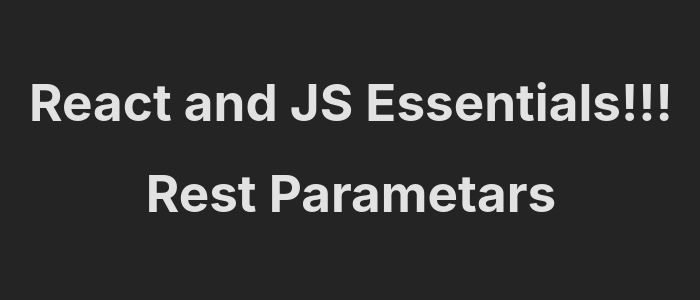
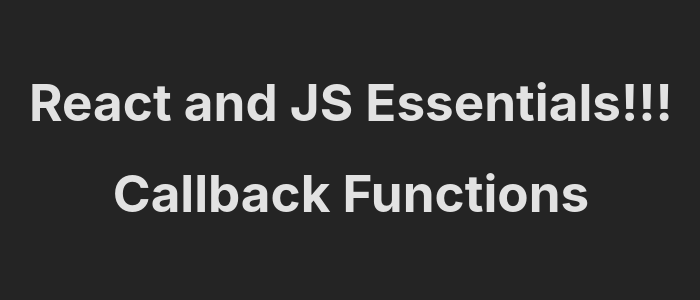
Before and after one commit to Kristijan-Karanfiloski/ReactEssentialsLab, a React (Vite) app: page / in a window 1280 px wide. Shown: the top 300 px of the page, without its empty margins (289-989 px from the left). Built offline with nearby package versions, Linux system fonts and the light colour scheme.

Commit message:
'calback function'

```diff
--- a/src/App.jsx
+++ b/src/App.jsx
@@ -1,13 +1,12 @@
 import "./App.css";
-import RestParameters from "./components/rest_parameters/RestParametars.jsx";
-import SpreadOperator from "./components/spread_operator/SpreadOperator.jsx";
+import CallbackFunctions from "./components/callback_functions/CallbackFunctions";
 
 function App() {
   return (
     <>
       <div>
         <h1>React and JS Essentials!!!</h1>
-        <RestParameters />
+        <CallbackFunctions />
       </div>
     </>
   );
--- /dev/null
+++ b/src/components/callback_functions/CallbackFunctions.jsx
@@ -0,0 +1,43 @@
+import React from "react";
+
+// callback = a function that is passed as an argument to another function
+
+//            used to handle asynchronous operations:
+//           1. Reading a file
+//           2. Network requests
+//           3. Interacting with databases
+
+//           Hey when you're done , call this next.
+
+function CallbackFunctions() {
+  hello(goodBye);
+
+  function hello(callback) {
+    console.log("Hello!");
+    callback();
+  }
+
+  function goodBye() {
+    console.log("Goodbye!");
+  }
+  function sum(callback, x, y) {
+    let result = x + y;
+    callback(result);
+  }
+
+  function displayResult(result) {
+    console.log(result);
+  }
+
+  const resultFromTheSum = sum(displayResult, 3, 2);
+
+  console.log(resultFromTheSum);
+
+  return (
+    <div>
+      <h1>Callback Functions</h1>
+    </div>
+  );
+}
+
+export default CallbackFunctions;
```
